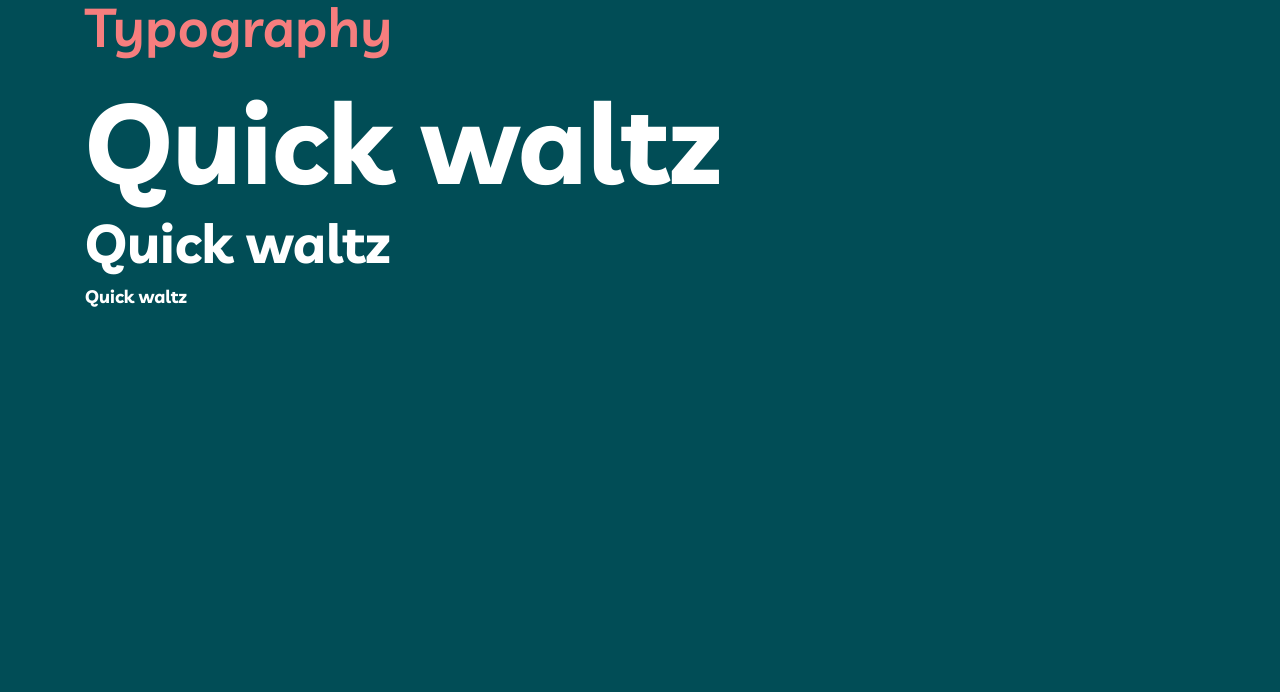
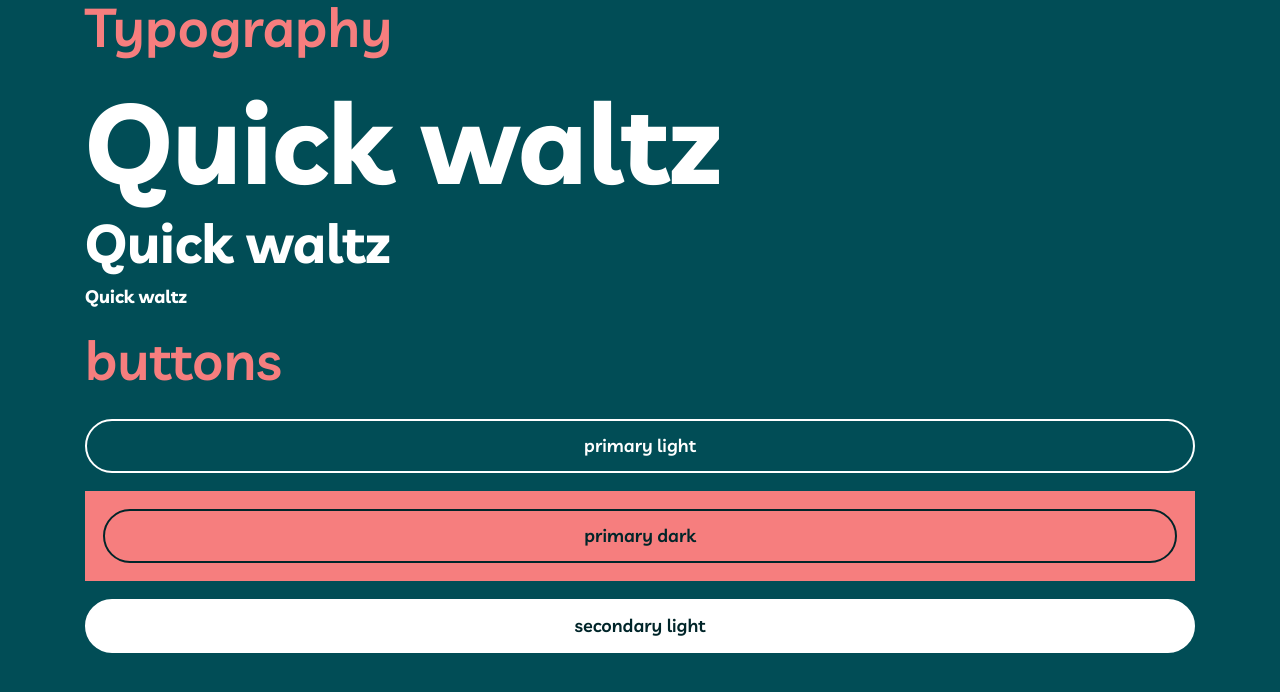
Before and after one commit to nazifbara/myteam, a SvelteKit app: page / in a window 1280 px wide. Shown: the top 692 px of the page. Built offline with nearby package versions, Linux system fonts and the light colour scheme.

Commit message:
add classes for buttons

```diff
--- a/src/app.css
+++ b/src/app.css
@@ -1,6 +1,13 @@
 @tailwind base;
 @tailwind components;
 @tailwind utilities;
+
+@layer base {
+  :root {
+    --color-text: 0 0% 100%;
+    --color-text-inverse: 186 100% 8%;
+  }
+}
 
 @layer utilities {
   .wrapper {
@@ -12,6 +19,11 @@
     @media (min-width: theme('screens.md')) {
       --gutter: 2.5rem;
     }
+  }
+
+  .light {
+    --color-text: 186 100% 8%;
+    --color-text-inverse: 0 0% 100%;
   }
 }
 
@@ -46,6 +58,40 @@
   .heading--3 {
     --fsize: 1.125rem;
   }
+
+  .btn {
+    --_bg: var(--bg, transparent);
+    --_color: var(--color, theme(colors.text));
+    --_border: var(--border, var(--_color));
+
+    border: 2px solid var(--_border);
+    border-radius: theme('borderRadius.full');
+    color: var(--_color);
+    background-color: var(--_bg);
+    height: 3rem;
+    padding-inline: 1.5rem;
+    @apply transition-colors;
+  }
+
+  .btn:disabled {
+    opacity: 25%;
+    cursor: not-allowed;
+  }
+
+  .btn:hover:not(:disabled) {
+    --_bg-hover: var(--bg-hover, theme(colors.text));
+    --color: theme('colors.text-inverse');
+    --border: var(--_bg-hover);
+    background-color: var(--_bg-hover);
+  }
+
+
+  .btn--secondary {
+    --bg: theme('colors.text');
+    --color: theme('colors.text-inverse');
+    --border: theme('colors.text');
+    --bg-hover: theme('colors.secondary');
+  }
 }
 
 html {
--- a/src/routes/+page.svelte
+++ b/src/routes/+page.svelte
@@ -6,4 +6,14 @@
 		<h2 class="heading heading--2">Quick waltz</h2>
 		<h3 class="heading">Quick waltz</h3>
 	</div>
+
+	<div class="grid gap-4">
+		<h1 class="text-5xl mb-3 text-primary">buttons</h1>
+
+		<button class="btn btn--primary">primary light</button>
+		<div class="light bg-primary p-4">
+			<button class="btn btn--primary w-full">primary dark</button>
+		</div>
+		<button class="btn btn--secondary">secondary light</button>
+	</div>
 </div>
--- a/tailwind.config.js
+++ b/tailwind.config.js
@@ -8,7 +8,8 @@ export default {
 		colors: {
 			primary: 'hsl(0 87% 73%)',
 			secondary: 'hsl(179 42% 63%)',
-			text: 'hsl(0 0% 100%)',
+			text: 'hsl(var(--color-text) / <alpha-value>)',
+			'text-inverse': 'hsl(var(--color-text-inverse) / <alpha-value>)',
 			surface: {
 				1: 'hsl(179 42% 63%)',
 				2: 'hsl(187 41% 29%)',
```
